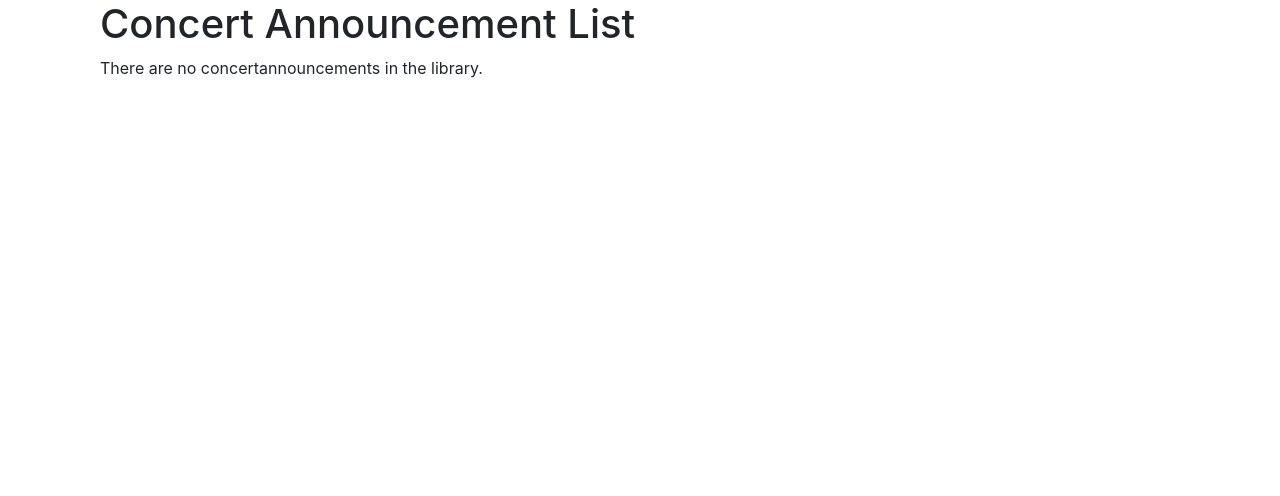
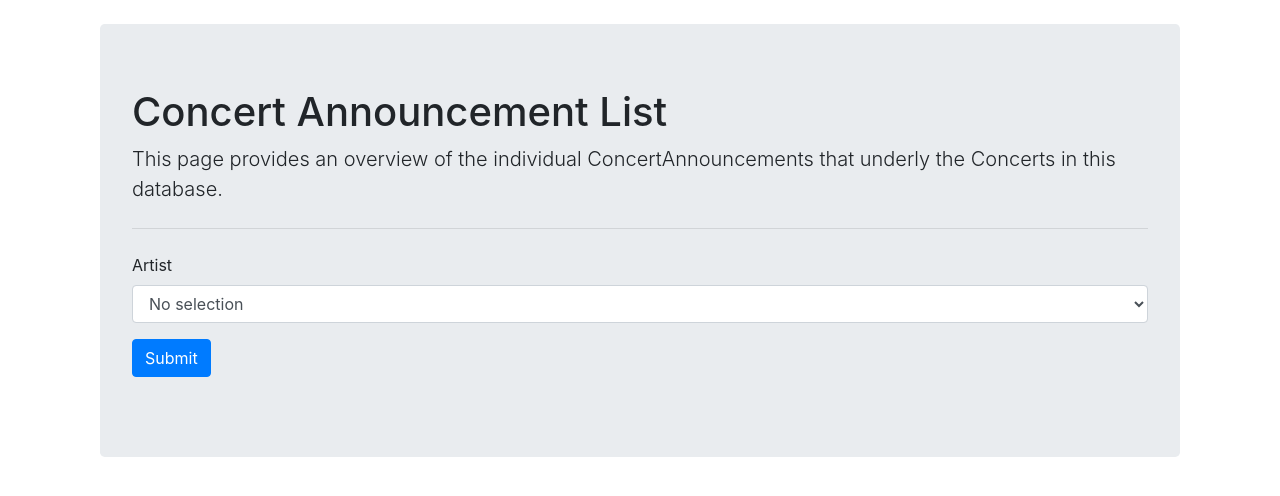
Before and after one commit to Kunstenpunt/havelovewilltravel, a Django app: page /hlwtadmin/concertannouncements/ in a window 1280 px wide. Shown: the part 56-552 px from the top of the page. Run offline with Django 3.2, Linux system fonts and the light colour scheme; data that the repository does not hold is empty; parts of the project's set-up code (start-up, migrations or seed data) failed here and were passed over; some libraries are stand-ins or nearby versions.

Commit message:
fixes #288

```diff
--- a/hlwtadmin/templates/hlwtadmin/concertannouncement_list.html
+++ b/hlwtadmin/templates/hlwtadmin/concertannouncement_list.html
@@ -1,31 +1,80 @@
 {% extends "base_generic.html" %}
 
 {% block content %}
+<div class="jumbotron my-4">
   <h1>Concert Announcement List</h1>
-  {% if concertannouncement_list %}
-  <ul>
-    {% for concertannouncement in concertannouncement_list %}
-      <li>
-        <a href="{{ concertannouncement.get_absolute_url }}">{{ concertannouncement.title }}</a> ({{ concertannouncement.date }} -- {{ concertannouncement.until_date }})
-      </li>
-    {% endfor %}
-  </ul>
-  {% if is_paginated %}
-      <div class="pagination">
-          <span class="page-links">
-              {% if page_obj.has_previous %}
-                  <a href="{{ request.path }}?page={{ page_obj.previous_page_number }}">previous</a>
+    <p class="lead">This page provides an overview of the individual ConcertAnnouncements that underly the Concerts in this database.</p>
+    <hr class="my-4">
+    <form method="get" action="{% url request.resolver_match.url_name %}">
+        <div class="form-group">
+            <label for="filter">Artist</label>
+                  <select class="form-control" id="filter" name="filter">
+                      <option value="">No selection</option>
+                      {% for artist in artists %}
+                          <option value="{{ artist.name }}"{% if artist.name == filter %} selected {% endif %}>{{ artist.name }}</option>
+                      {% endfor %}
+                  </select>
+        </div>
+        <div class="form-group">
+            <input class="btn btn-primary" type="submit" name="submit" value="Submit"/>
+        </div>
+      </form>
+</div>
+
+{% if concertannouncement_list %}
+<div class="container my-4">
+    <table class="table table-striped table-sm">
+        <thead class="thead-light">
+            <tr>
+                <th>Artist</th>
+                <th>Date</th>
+                <th>Venue</th>
+                <th>Gigfinder</th>
+                <th>Concert</th>
+            </tr>
+        </thead>
+        {% for concertannouncement in concertannouncement_list %}
+        <tr>
+            <td>
+                <a href="{{ concertannouncement.artist.get_absolute_url }}">{{ concertannouncement.artist.name }}</a>
+            </td>
+            <td>
+                <a href="{{ concertannouncement.get_absolute_url }}">{{ concertannouncement.date }} {% if concertannouncement.until_date %}- {{ concertannouncement.until_date }}{% endif %}</a>
+            </td>
+            <td>
+                <a href="{{ concertannouncement.raw_venue.get_absolute_url }}">{{ concertannouncement.raw_venue }}</a>
+            </td>
+            <td>
+                {{ concertannouncement.gigfinder.name }}
+            </td>
+            <td>
+                <a href="{{ concertannouncement.concert.get_absolute_url }}">Related concert</a>
+            </td>
+        </tr>
+        {% endfor %}
+    </table>
+    {% load my_tags %}
+    {% if is_paginated %}
+    <nav aria-label="Page navigation">
+        <ul class="pagination justify-content-center">
+            {% if page_obj.has_previous %}
+            <li class="page-item"><a class="page-link" href="?{% param_replace page=1 %}">First</a></li>
+              {% if page_obj.previous_page_number != 1 %}
+              <li class="page-item"><a class="page-link" href="?{% param_replace page=page_obj.previous_page_number %}">Previous</a></li>
               {% endif %}
-              <span class="page-current">
-                  Page {{ page_obj.number }} of {{ page_obj.paginator.num_pages }}.
-              </span>
-              {% if page_obj.has_next %}
-                  <a href="{{ request.path }}?page={{ page_obj.next_page_number }}">next</a>
+            {% endif %}
+
+            <li class="page-item"><a class="page-link" href="#">Page {{ page_obj.number }} of {{ paginator.num_pages }}</a></li>
+
+            {% if page_obj.has_next %}
+              {% if page_obj.next_page_number != paginator.num_pages %}
+              <li class="page-item"><a class="page-link" href="?{% param_replace page=page_obj.next_page_number %}">Next</a></li>
               {% endif %}
-          </span>
-      </div>
-  {% endif %}
-  {% else %}
-    <p>There are no concertannouncements in the library.</p>
-  {% endif %}
+            <li class="page-item"><a class="page-link" href="?{% param_replace page=paginator.num_pages %}">Last</a></li>
+            {% endif %}
+        </ul>
+    </nav>
+    {% endif %}
+  </div>
+{% endif %}
 {% endblock %}
```
